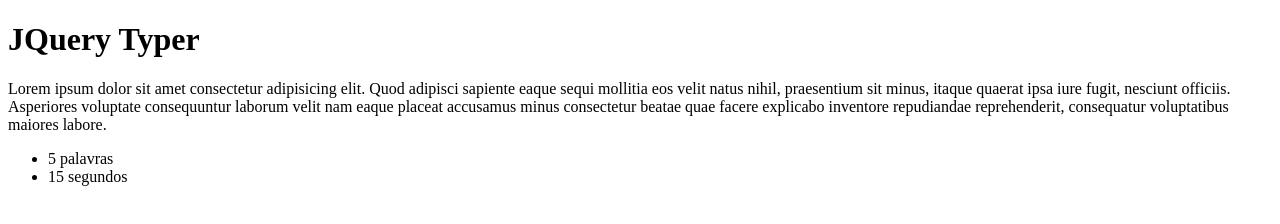
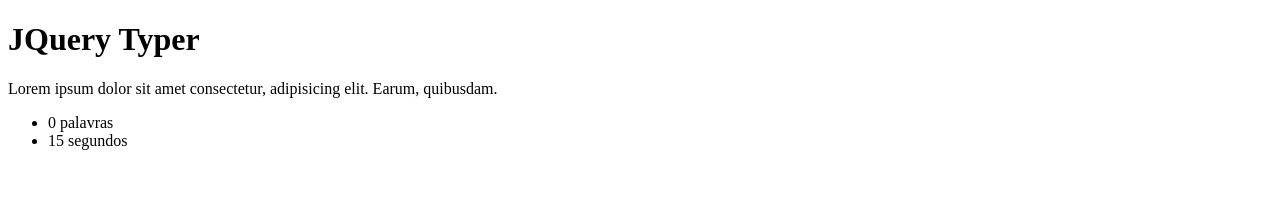
Before and after one commit to athena272/jquery-typer, a plain HTML site: page index.html in a window 1280 px wide. Drawn offline with Linux system fonts and the light colour scheme.

Commit message:
Update index.html

```diff
--- a/index.html
+++ b/index.html
@@ -1,18 +1,20 @@
 <!DOCTYPE html>
 <html lang="pt-br">
+
 <head>
     <meta charset="UTF-8">
     <title>JQuery Typer</title>
 
 </head>
+
 <body>
     <h1>JQuery Typer</h1>
     <p class="frase">
-        Lorem ipsum dolor sit amet consectetur adipisicing elit. Quod adipisci sapiente eaque sequi mollitia eos velit natus nihil, praesentium sit minus, itaque quaerat ipsa iure fugit, nesciunt officiis. Asperiores voluptate consequuntur laborum velit nam eaque placeat accusamus minus consectetur beatae quae facere explicabo inventore repudiandae reprehenderit, consequatur voluptatibus maiores labore.
+        Lorem ipsum dolor sit amet consectetur, adipisicing elit. Earum, quibusdam.
     </p>
 
     <ul class="informacoes">
-        <li><span id="tamanho-frase">5</span> palavras</li>
+        <li><span id="tamanho-frase">0</span> palavras</li>
         <li>15 segundos</li>
     </ul>
 
@@ -20,4 +22,5 @@
     <script src="public/js/jquery.js"></script>
     <script src="public/js/index.js"></script>
 </body>
+
 </html>
```
